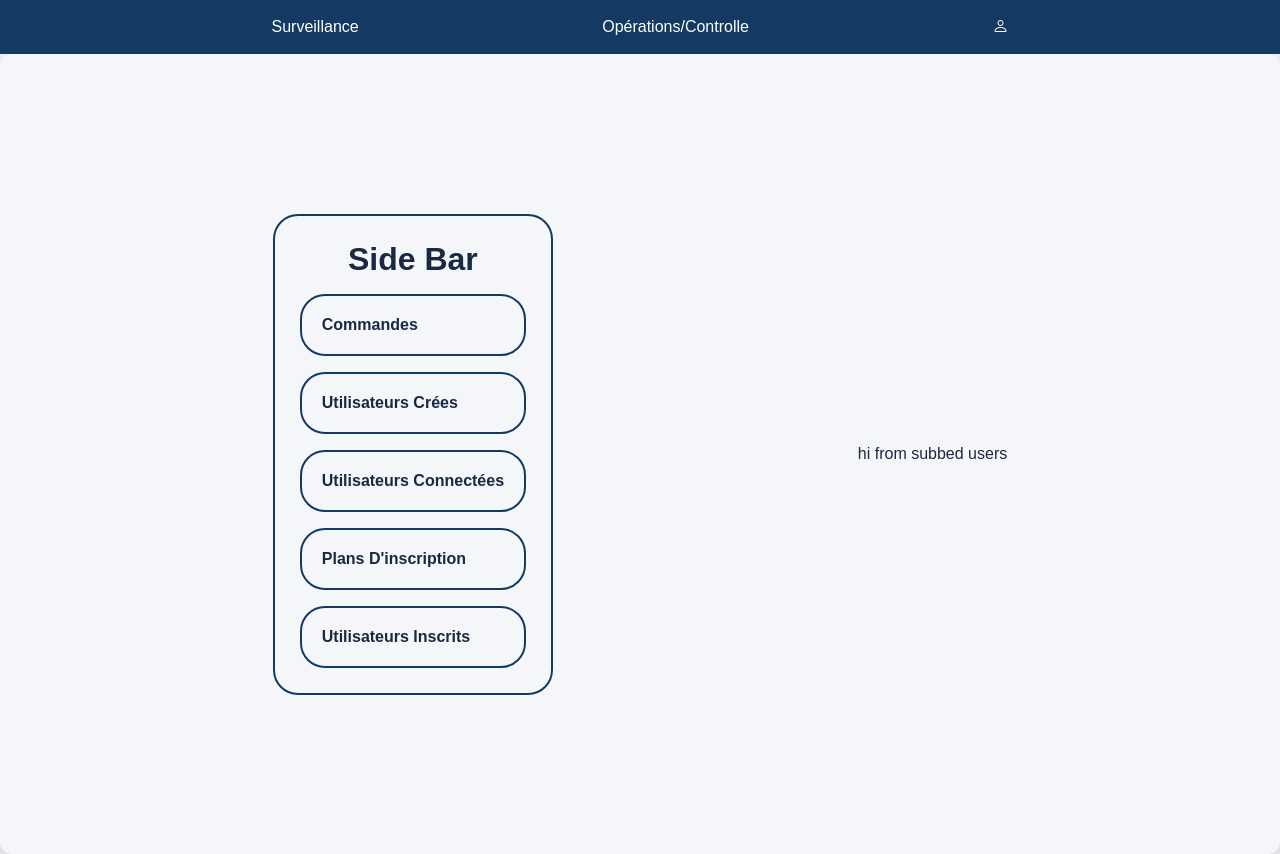
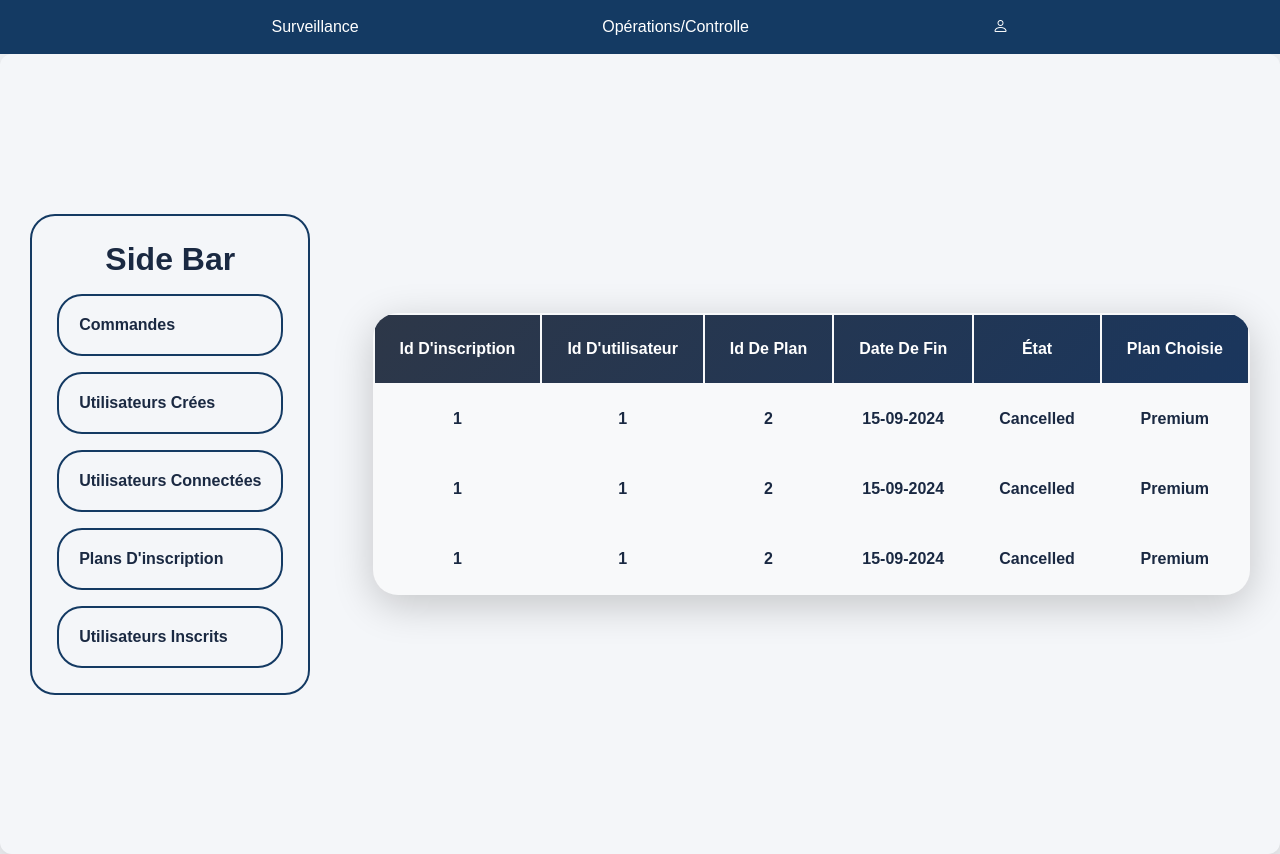
Before and after one commit to elmalkimohammed/E-Commerce-PFA-2026, a React (Vite) app in the folder Front-End/: page /adminMonitoring in a window 1280 px wide. Both pictures are taken after a click on the element "Utilisateurs Inscrits". Built offline with nearby package versions, Linux system fonts and the light colour scheme.

Commit message:
Front-End : Completely Done With The Monitoring Page By Finishing The Last Remaining Component That's Needed For Rendering The Subbed Users

```diff
--- /dev/null
+++ b/Front-End/src/Components/MonitoringPage/Inside Components/subbedUsersRow.jsx
@@ -0,0 +1,15 @@
+
+function SubbedUsersRow( { subId , userId , planId , endDate , status , subscriptionPlan } ) {
+    return(
+        <tr>
+            <td>{ subId }</td>
+            <td>{ userId }</td>
+            <td>{ planId }</td>
+            <td>{ endDate }</td>
+            <td>{ status }</td>
+            <td>{ subscriptionPlan }</td>
+        </tr>
+    )
+}
+
+export default SubbedUsersRow
--- a/Front-End/src/Components/MonitoringPage/subedUsers.jsx
+++ b/Front-End/src/Components/MonitoringPage/subedUsers.jsx
@@ -1,10 +1,30 @@
 
+import SubbedUsersRow from "./Inside Components/subbedUsersRow"
+import "../styles/adminMonitoringGlobalStyles.css"
 
 function SubbedUsers() {
     return(
-        <>
-            <div>hi from subbed users</div>
-        </>
+        <table className="MonitoringGlobalStyles">
+            <tbody>
+                <tr>
+                    <td>Id D'inscription</td>
+                    <td>Id D'utilisateur</td>
+                    <td>Id De Plan</td>
+                    <td>Date De Fin</td>
+                    <td style={ { textTransform: "capitalize" } } >état</td>
+                    <td>Plan Choisie</td>
+                </tr>
+                <SubbedUsersRow subId={1} userId={1} planId={2} endDate={"15-09-2024"}
+                    status={"Cancelled"} subscriptionPlan={"Premium"}
+                />
+                <SubbedUsersRow subId={1} userId={1} planId={2} endDate={"15-09-2024"}
+                    status={"Cancelled"} subscriptionPlan={"Premium"}
+                />
+                <SubbedUsersRow subId={1} userId={1} planId={2} endDate={"15-09-2024"}
+                    status={"Cancelled"} subscriptionPlan={"Premium"}
+                />
+            </tbody>
+        </table>
     )
 }
 
```
